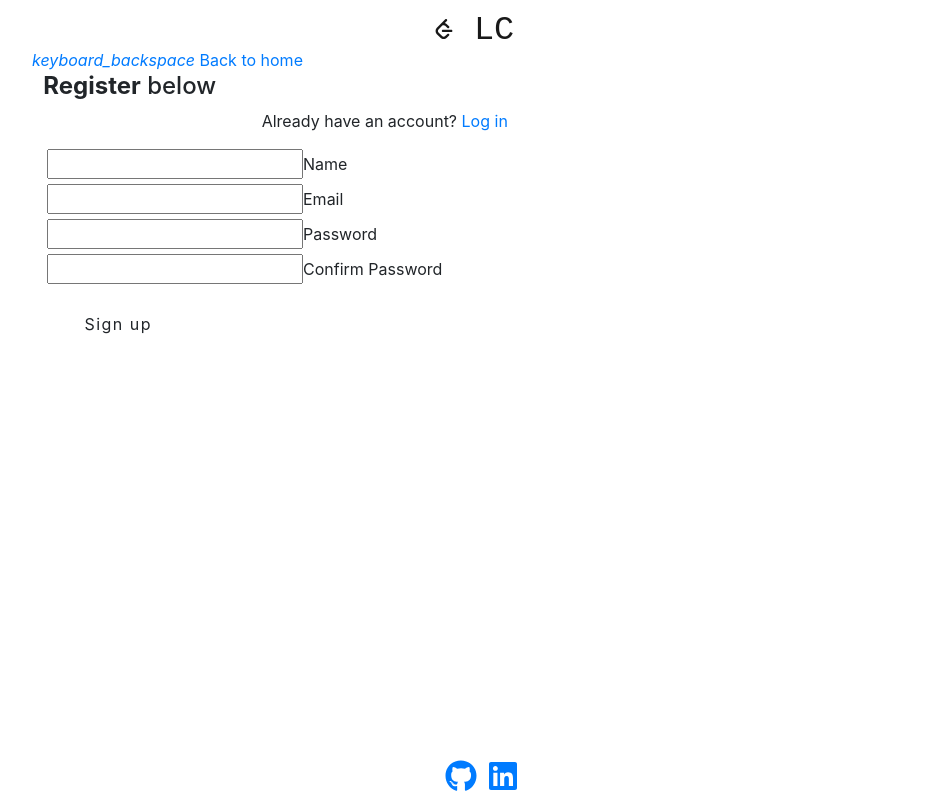
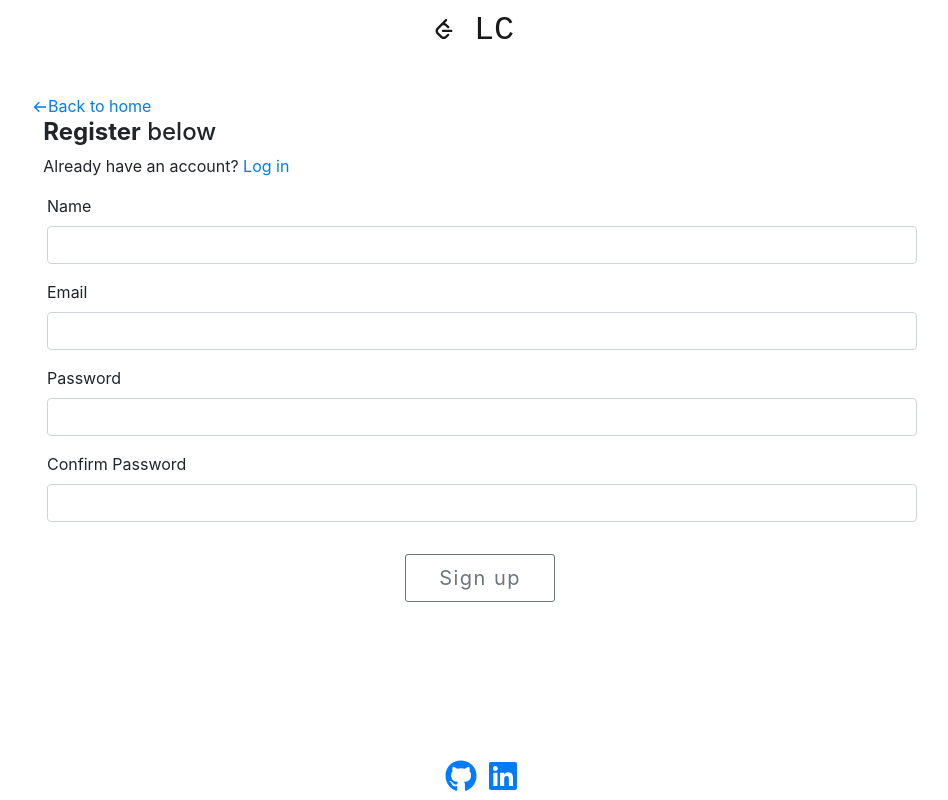
Before and after one commit to fabio-pardo/LC, a React (Create React App) app in the folder client/: page /register in a window 1280 px wide. Shown: the whole page, without its empty margins (158-1106 px from the left). Built offline with nearby package versions, Linux system fonts and the light colour scheme.

Commit message:
Styling and project complete :)

```diff
--- a/client/src/App.css
+++ b/client/src/App.css
@@ -13,3 +13,8 @@
   min-height: 75vh;
   padding-bottom: 1.5rem;
 }
+
+.red-text {
+  color: red;
+  font-size: smaller;
+}
--- a/client/src/components/auth/Login.jsx
+++ b/client/src/components/auth/Login.jsx
@@ -3,6 +3,8 @@ import { Link } from "react-router-dom";
 import PropTypes from "prop-types";
 import { connect } from "react-redux";
 import { loginUser } from "../../actions/authActions";
+import { BiArrowBack } from "react-icons/bi";
+import Form from "react-bootstrap/Form";
 import classnames from "classnames";
 
 class Login extends Component {
@@ -49,24 +51,32 @@ class Login extends Component {
   render() {
     const { errors } = this.state;
     return (
-      <div className="container">
-        <div style={{ marginTop: "4rem" }} className="row">
+      <div
+        style={{
+          height: "75vh",
+          display: "flex",
+          flexDirection: "column",
+          justifyContent: "space-around",
+        }}
+        className="container"
+      >
+        <div className="row">
           <div className="col s8 offset-s2">
             <Link to="/" className="btn-flat waves-effect">
-              <i className="material-icons left">keyboard_backspace</i> Back to
-              home
+              <BiArrowBack /> Back to home
             </Link>
             <div className="col s12" style={{ paddingLeft: "11.250px" }}>
               <h4>
                 <b>Login</b> below
               </h4>
-              <p className="grey-text text-darken-1">
+              <p style={{ marginLeft: 0 }}>
                 Don't have an account? <Link to="/register">Register</Link>
               </p>
             </div>
-            <form noValidate onSubmit={this.onSubmit}>
-              <div className="input-field col s12">
-                <input
+            <Form autoComplete="off" noValidate onSubmit={this.onSubmit}>
+              <Form.Group classname="input-field col s12">
+                <Form.Label htmlFor="email">Email</Form.Label>
+                <Form.Control
                   onChange={this.onChange}
                   value={this.state.email}
                   error={errors.email}
@@ -76,14 +86,14 @@ class Login extends Component {
                     invalid: errors.email || errors.emailnotfound,
                   })}
                 />
-                <label htmlFor="email">Email</label>
                 <span className="red-text">
                   {errors.email}
                   {errors.emailnotfound}
                 </span>
-              </div>
-              <div className="input-field col s12">
-                <input
+              </Form.Group>
+              <Form.Group classname="input-field col s12">
+                <Form.Label htmlFor="password">Password</Form.Label>
+                <Form.Control
                   onChange={this.onChange}
                   value={this.state.password}
                   error={errors.password}
@@ -93,13 +103,15 @@ class Login extends Component {
                     invalid: errors.password || errors.passwordincorrect,
                   })}
                 />
-                <label htmlFor="password">Password</label>
                 <span className="red-text">
                   {errors.password}
                   {errors.passwordincorrect}
                 </span>
-              </div>
-              <div className="col s12" style={{ paddingLeft: "11.250px" }}>
+              </Form.Group>
+              <div
+                className="col text-center s12"
+                style={{ paddingLeft: "11.250px" }}
+              >
                 <button
                   style={{
                     width: "150px",
@@ -108,12 +120,12 @@ class Login extends Component {
                     marginTop: "1rem",
                   }}
                   type="submit"
-                  className="btn btn-large waves-effect waves-light hoverable blue accent-3"
+                  className="btn btn-lg btn-outline-secondary  text-black"
                 >
                   Login
                 </button>
               </div>
-            </form>
+            </Form>
           </div>
         </div>
       </div>
--- a/client/src/components/auth/Register.jsx
+++ b/client/src/components/auth/Register.jsx
@@ -4,6 +4,8 @@ import { Link, withRouter } from "react-router-dom";
 import { registerUser } from "../../actions/authActions";
 import classnames from "classnames";
 import PropTypes from "prop-types";
+import Form from "react-bootstrap/Form";
+import { BiArrowBack } from "react-icons/bi";
 
 class Register extends Component {
   constructor() {
@@ -52,24 +54,33 @@ class Register extends Component {
   render() {
     const { errors } = this.state;
     return (
-      <div className="container">
+      <div
+        style={{
+          height: "75vh",
+          display: "flex",
+          flexDirection: "column",
+          justifyContent: "space-around",
+        }}
+        className="container"
+      >
         <div className="row">
           <div className="col s8 offset-s2">
             <Link to="/" className="btn-flat waves-effect">
-              <i className="material-icons left">keyboard_backspace</i> Back to
-              home
+              <BiArrowBack />
+              Back to home
             </Link>
             <div className="col s12" style={{ paddingLeft: "11.250px" }}>
               <h4>
                 <b>Register</b> below
               </h4>
-              <p className="grey-text text-darken-1">
+              <p style={{ marginLeft: 0 }}>
                 Already have an account? <Link to="/login">Log in</Link>
               </p>
             </div>
-            <form noValidate onSubmit={this.onSubmit}>
-              <div className="input-field col s12">
-                <input
+            <Form autoComplete="off" noValidate onSubmit={this.onSubmit}>
+              <Form.Group className="input-field col s12">
+                <Form.Label htmlFor="name">Name</Form.Label>
+                <Form.Control
                   onChange={this.onChange}
                   value={this.state.name}
                   error={errors.name}
@@ -77,11 +88,11 @@ class Register extends Component {
                   type="text"
                   className={classnames("", { invalid: errors.name })}
                 />
-                <label htmlFor="name">Name</label>
                 <span className="red-text">{errors.name}</span>
-              </div>
-              <div className="input-field col s12">
-                <input
+              </Form.Group>
+              <Form.Group className="input-field col s12">
+                <label htmlFor="email">Email</label>
+                <Form.Control
                   onChange={this.onChange}
                   value={this.state.email}
                   error={errors.email}
@@ -89,11 +100,11 @@ class Register extends Component {
                   type="email"
                   className={classnames("", { invalid: errors.email })}
                 />
-                <label htmlFor="email">Email</label>
                 <span className="red-text">{errors.email}</span>
-              </div>
-              <div className="input-field col s12">
-                <input
+              </Form.Group>
+              <Form.Group className="input-field col s12">
+                <label htmlFor="password">Password</label>
+                <Form.Control
                   onChange={this.onChange}
                   value={this.state.password}
                   error={errors.password}
@@ -101,11 +112,11 @@ class Register extends Component {
                   type="password"
                   className={classnames("", { invalid: errors.password })}
                 />
-                <label htmlFor="password">Password</label>
                 <span className="red-text">{errors.password}</span>
-              </div>
-              <div className="input-field col s12">
-                <input
+              </Form.Group>
+              <Form.Group className="input-field col s12">
+                <Form.Label htmlFor="password2">Confirm Password</Form.Label>
+                <Form.Control
                   onChange={this.onChange}
                   value={this.state.password2}
                   error={errors.password2}
@@ -113,10 +124,12 @@ class Register extends Component {
                   type="password"
                   className={classnames("", { invalid: errors.password2 })}
                 />
-                <label htmlFor="password2">Confirm Password</label>
                 <span className="red-text">{errors.password2}</span>
-              </div>
-              <div className="col s12" style={{ paddingLeft: "11.250px" }}>
+              </Form.Group>
+              <div
+                className="col text-center s12"
+                style={{ paddingLeft: "11.250px" }}
+              >
                 <button
                   style={{
                     width: "150px",
@@ -125,12 +138,12 @@ class Register extends Component {
                     marginTop: "1rem",
                   }}
                   type="submit"
-                  className="btn btn-large waves-effect waves-light hoverable blue accent-3"
+                  className="btn btn-lg btn-outline-secondary  text-black"
                 >
                   Sign up
                 </button>
               </div>
-            </form>
+            </Form>
           </div>
         </div>
       </div>
--- a/client/src/components/layout/Landing.jsx
+++ b/client/src/components/layout/Landing.jsx
@@ -2,7 +2,6 @@ import React, { Component } from "react";
 import PropTypes from "prop-types";
 import { connect } from "react-redux";
 import { Link } from "react-router-dom";
-import Container from "react-bootstrap/Container";
 class Landing extends Component {
   render() {
     const { isAuthenticated } = this.props.auth;
```
